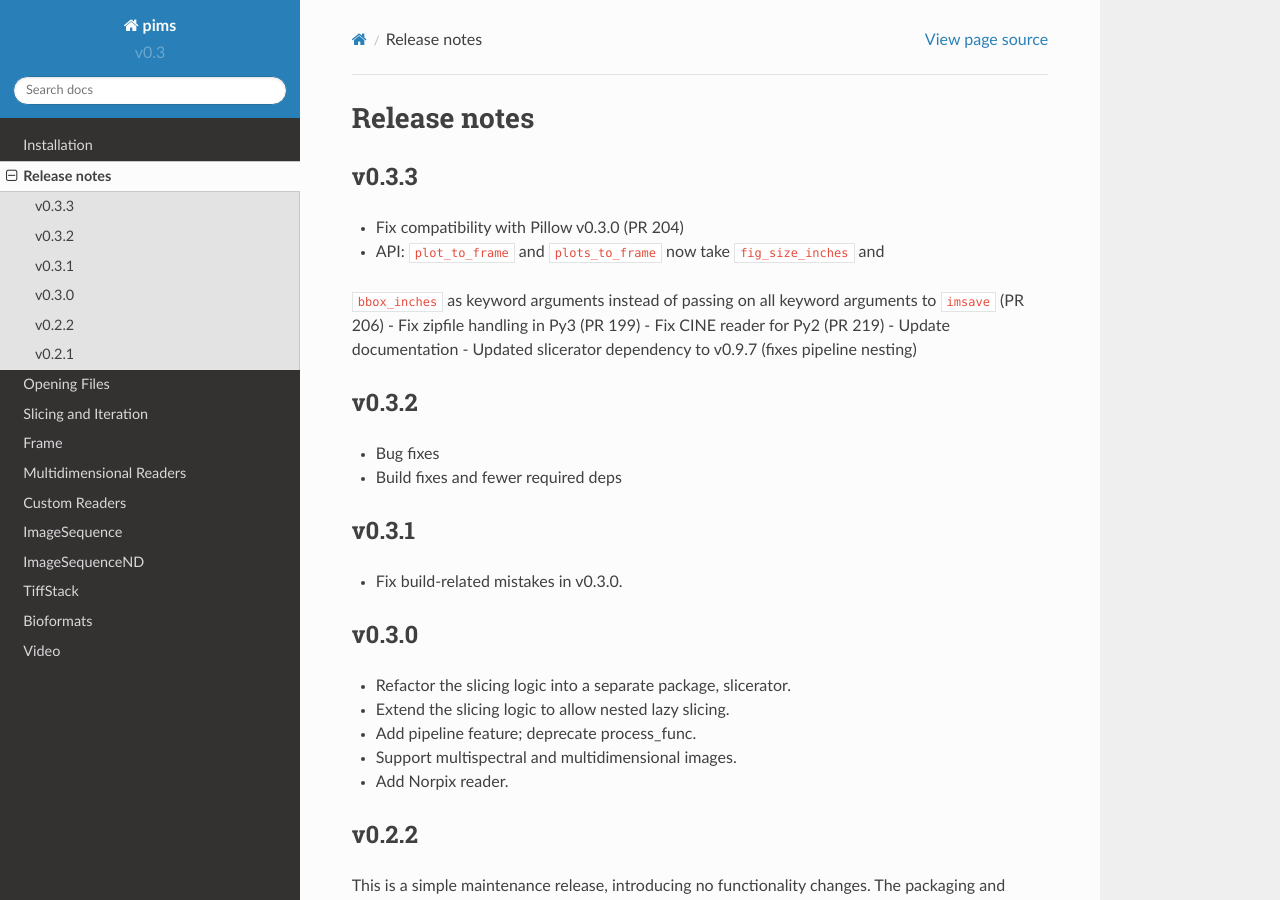
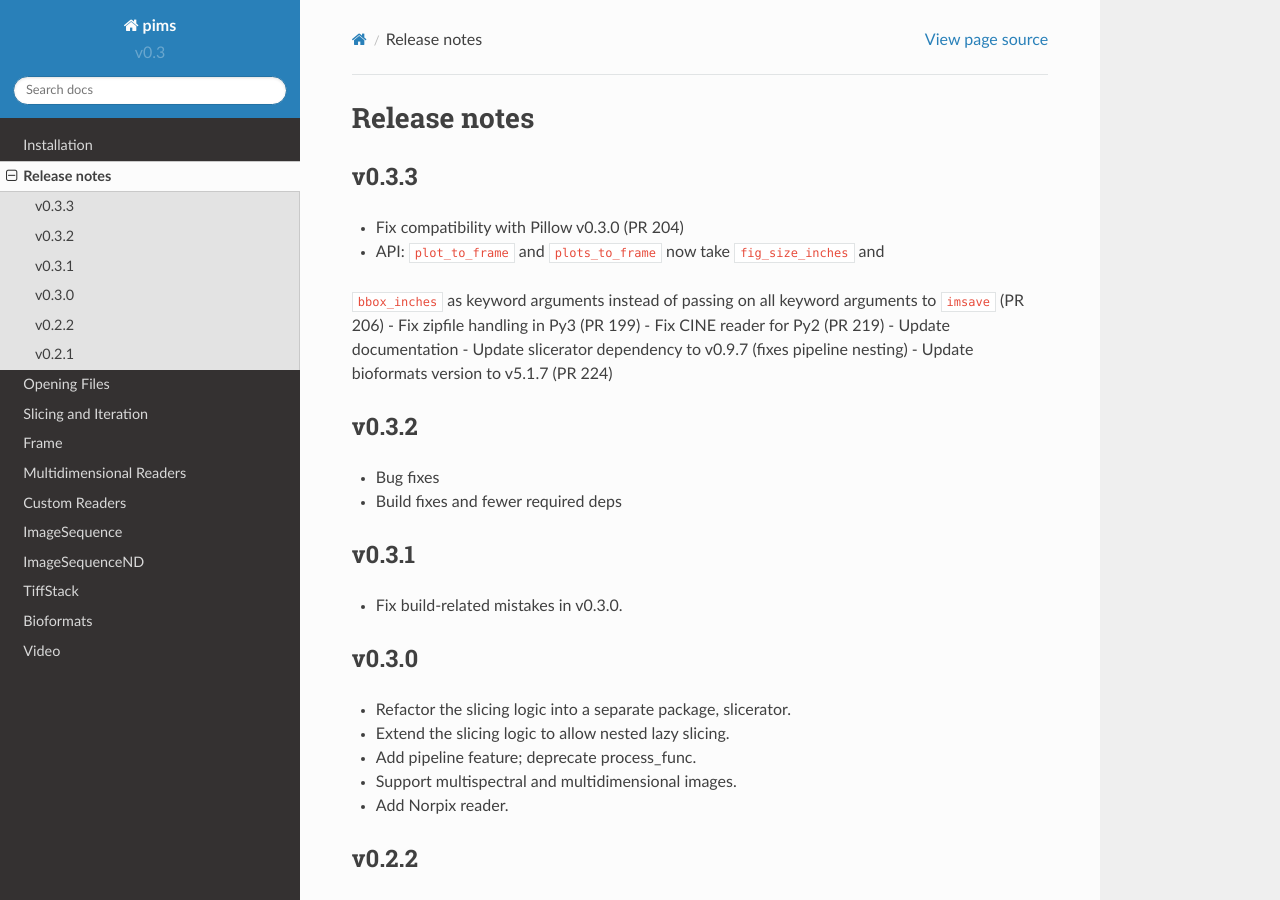
Before and after one commit to soft-matter/pims, a Sphinx documentation site: the page built from doc/source/release_notes.rst, in a window 1280 px wide and 900 px high. Built offline with Sphinx 7.4.7 and the Read the Docs theme 2.0.0, drawn with Linux system fonts in a browser that asks for light colours.

Commit message:
DOC Release notes

```diff
--- a/doc/source/release_notes.rst
+++ b/doc/source/release_notes.rst
@@ -10,7 +10,8 @@ to ``imsave`` (PR 206)
 - Fix zipfile handling in Py3 (PR 199)
 - Fix CINE reader for Py2 (PR 219)
 - Update documentation
-- Updated slicerator dependency to v0.9.7 (fixes pipeline nesting)
+- Update slicerator dependency to v0.9.7 (fixes pipeline nesting)
+- Update bioformats version to v5.1.7 (PR 224)
 
 v0.3.2
 ------
```
